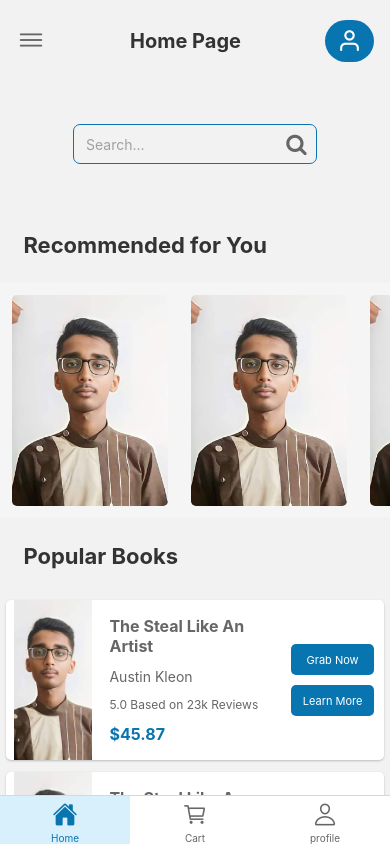
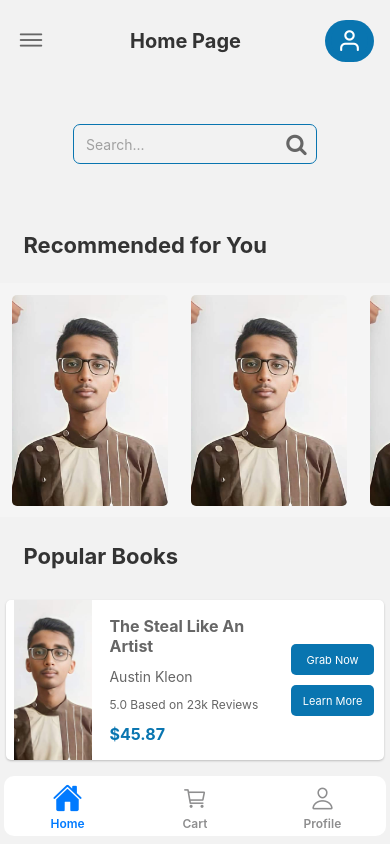
Before and after one commit to Syed-Shayan-01/react-native-app, a React Native app: screen / in a window 390 px wide. Built offline with nearby package versions, Linux system fonts and the light colour scheme.

Commit message:
"Added useEffect and react-native imports, created TabBarIcon component, updated TabNavigator with new icon component and styles, and added styles for tabBar, tabBarItem, and tabBarLabel."

```diff
--- a/App.js
+++ b/App.js
@@ -1,9 +1,9 @@
-import React from 'react';
+import React, {useEffect} from 'react';
+import {View, StyleSheet, Animated, Dimensions} from 'react-native';
 import {NavigationContainer} from '@react-navigation/native';
 import {createNativeStackNavigator} from '@react-navigation/native-stack';
 import {createBottomTabNavigator} from '@react-navigation/bottom-tabs';
-import Icon from 'react-native-vector-icons/Ionicons'; // You may need to install this package
-import AntIcon from 'react-native-vector-icons/AntDesign';
+import Icon from 'react-native-vector-icons/Ionicons';
 import Login from './pages/Login/Login';
 import Signup from './pages/signup/Signup';
 import TitlePage from './pages/titlePage/TitlePage';
@@ -13,6 +13,30 @@ import Profile from './pages/profile/Profile';
 
 const Stack = createNativeStackNavigator();
 const Tab = createBottomTabNavigator();
+const {height, width} = Dimensions.get('window')
+const TabBarIcon = ({focused, color, size, name}) => {
+  const animatedValue = new Animated.Value(1);
+
+  if (focused) {
+    Animated.spring(animatedValue, {
+      toValue: 1.2,
+      friction: 2,
+      useNativeDriver: true,
+    }).start();
+  } else {
+    Animated.spring(animatedValue, {
+      toValue: 1,
+      friction: 3,
+      useNativeDriver: true,
+    }).start();
+  }
+
+  return (
+    <Animated.View style={{transform: [{scale: animatedValue}]}}>
+      <Icon name={name} size={size} color={color} />
+    </Animated.View>
+  );
+};
 
 const TabNavigator = () => {
   return (
@@ -20,25 +44,27 @@ const TabNavigator = () => {
       screenOptions={({route}) => ({
         tabBarIcon: ({focused, color, size}) => {
           let iconName;
-
           if (route.name === 'Home') {
             iconName = focused ? 'home' : 'home-outline';
           } else if (route.name === 'Cart') {
             iconName = focused ? 'cart' : 'cart-outline';
-          } else if (route.name === 'profile') {
+          } else if (route.name === 'Profile') {
             iconName = focused ? 'person' : 'person-outline';
           }
-
-          // Return the appropriate icon component
           return (
-            <>
-              <Icon name={iconName} size={size} color={color} />
-            </>
+            <TabBarIcon
+              focused={focused}
+              color={color}
+              size={size}
+              name={iconName}
+            />
           );
         },
-        tabBarActiveTintColor: '#0975b0',
-        tabBarInactiveTintColor: '#666666',
-        tabBarActiveBackgroundColor: '#d7f0fc',
+        // tabBarActiveTintColor: '#0975b0',
+        // tabBarInactiveTintColor: '#666666',
+        tabBarStyle: styles.tabBar,
+        tabBarItemStyle: styles.tabBarItem,
+        tabBarLabelStyle: styles.tabBarLabel,
       })}>
       <Tab.Screen
         name="Home"
@@ -51,13 +77,14 @@ const TabNavigator = () => {
         options={{headerShown: false}}
       />
       <Tab.Screen
-        name="profile"
+        name="Profile"
         component={Profile}
         options={{headerShown: false}}
       />
     </Tab.Navigator>
   );
 };
+
 // Main App component
 const App = () => {
   return (
@@ -83,14 +110,29 @@ const App = () => {
           component={TabNavigator}
           options={{headerShown: false}}
         />
-        {/* <Stack.Screen
-          name="BuyPage"
-          component={BuyPage}
-          options={{headerShown: false}}
-        /> */}
       </Stack.Navigator>
     </NavigationContainer>
   );
 };
 
+const styles = StyleSheet.create({
+  tabBar: {
+    backgroundColor: '#ffffff',
+    borderTopWidth: 0,
+    elevation: 8,
+    height: 60,
+    paddingBottom: 5,
+    marginVertical: height * 0.01,
+    marginHorizontal: width * 0.01,
+    borderRadius: 10
+  },
+  tabBarItem: {
+    paddingTop: 5,
+  },
+  tabBarLabel: {
+    fontSize: 12,
+    fontWeight: '600',
+  },
+});
+
 export default App;
```
